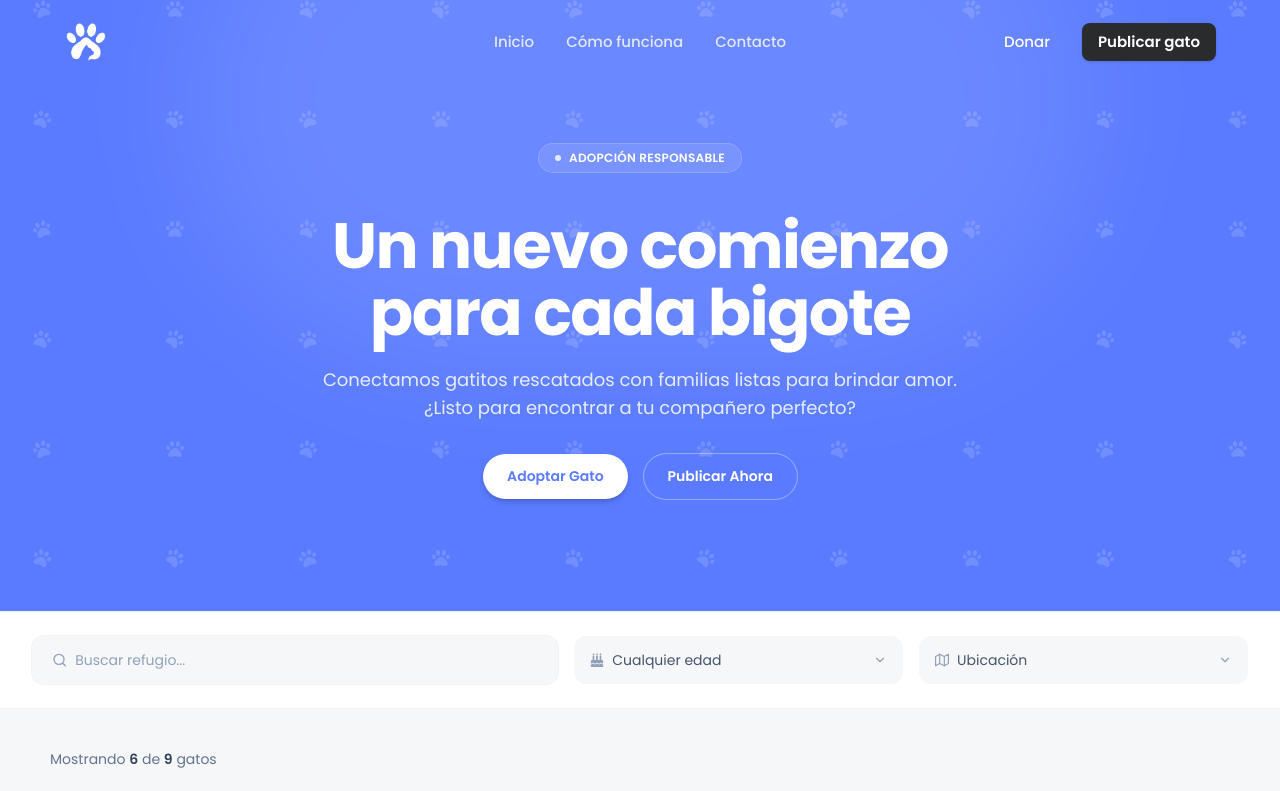
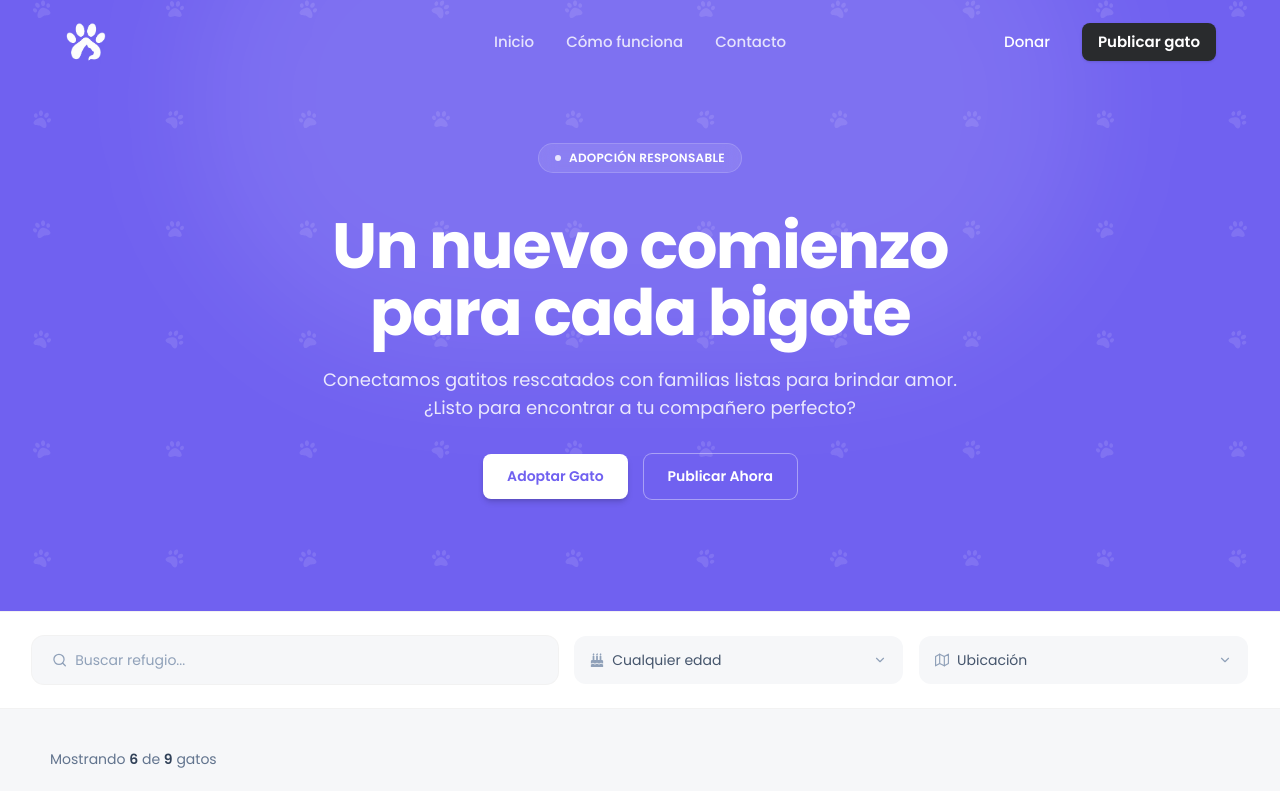
Before and after one commit to almendrasmaria/patitasup, a React (Vite) app in the folder client/: page / in a window 1280 px wide. Shown: the top 791 px of the page. Built offline with nearby package versions, Linux system fonts and the light colour scheme.

Commit message:
Update color and button radius

```diff
--- a/client/src/features/cats/components/CatsHero.tsx
+++ b/client/src/features/cats/components/CatsHero.tsx
@@ -1,16 +1,18 @@
 import { FaPaw } from "react-icons/fa";
 import Hero from "../../../shared/ui/Hero";
 
+
 const CatsHero = () => {
   return (
-    <section className="relative w-full overflow-hidden bg-[#5A7BFF] text-white">
+    <section className="relative w-full overflow-hidden text-white bg-[#7061F0]">
+
       <div className="pointer-events-none absolute inset-0">
         <div className="grid h-full w-full grid-cols-6 gap-12 opacity-20 sm:grid-cols-8 lg:grid-cols-10">
           {Array.from({ length: 60 }).map((_, i) => (
             <FaPaw
               key={i}
               size={18}
-              className="mx-auto text-white/70"
+              className="mx-auto text-white/55"
               style={{ transform: `rotate(${(i % 4) * 20 - 20}deg)` }}
             />
           ))}
@@ -34,12 +36,11 @@ const CatsHero = () => {
                 .getElementById("cats-filters")
                 ?.scrollIntoView({ behavior: "smooth", block: "start" });
             }}
-            className="rounded-full bg-white px-6 py-3 text-[14px] font-semibold text-[#5A7BFF] shadow-md shadow-black/15 transition hover:bg-white/95 active:translate-y-[1px]"
-          >
+            className="rounded-lg bg-white px-6 py-3 text-[14px] font-semibold shadow-md shadow-black/15 transition hover:bg-white/95 active:translate-y-[1px] text-[#7061F0]">
             Adoptar Gato
           </button>
 
-          <button className="rounded-full bg-transparent px-6 py-3 text-[14px] font-semibold text-white ring-1 ring-white/35 transition hover:bg-white/10 active:translate-y-[1px]">
+          <button className="rounded-lg bg-transparent px-6 py-3 text-[14px] font-semibold text-white ring-1 ring-white/40 transition hover:bg-white/10 active:translate-y-[1px]">
             Publicar Ahora
           </button>
         </div>
```
